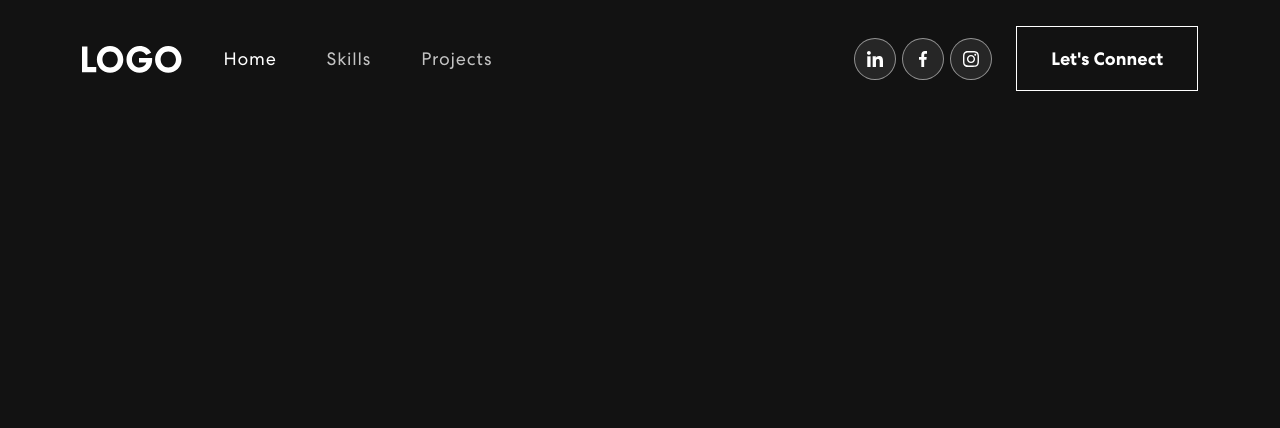
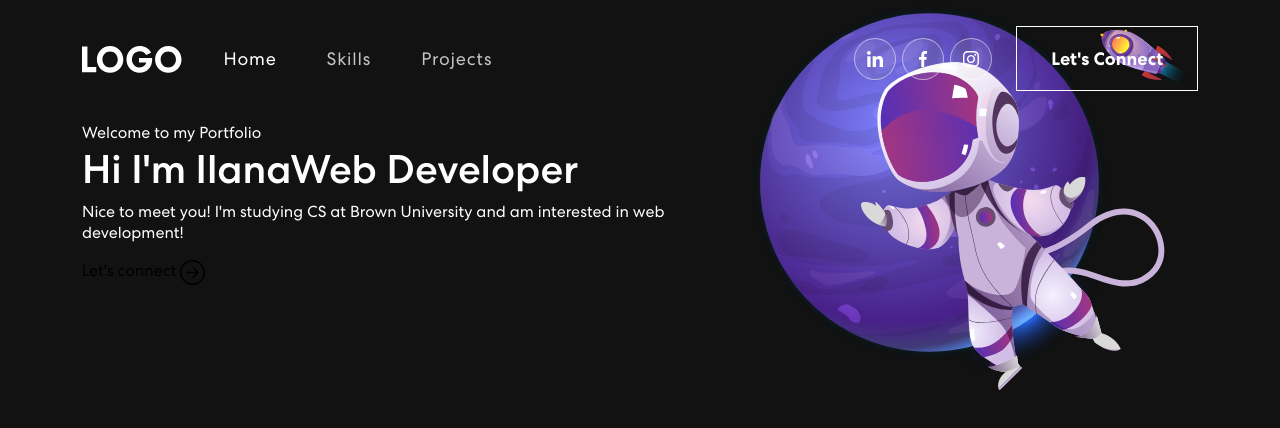
Before and after one commit to ilana27/ilana-nguyen, a React (Create React App) app: page / in a window 1280 px wide. Shown: the top 428 px of the page. Built offline with nearby package versions, Linux system fonts and the light colour scheme.

Commit message:
added navbar and banner

```diff
--- a/src/App.js
+++ b/src/App.js
@@ -2,11 +2,13 @@ import logo from './logo.svg';
 import './App.css';
 import 'bootstrap/dist/css/bootstrap.min.css';
 import { NavBar } from "./components/NavBar";
+import { Banner } from "./components/Banner";
 
 function App() {
   return (
     <div className="App">
       <NavBar />
+      <Banner />
     </div>
   );
 }
--- /dev/null
+++ b/src/components/Banner.js
@@ -0,0 +1,61 @@
+import { useState, useEffect } from "react";
+import { Container, Row, Col } from "react-bootstrap";
+import { ArrowRightCircle } from "react-bootstrap-icons";
+import headerImg from "../assets/img/header-img.svg";
+
+export const Banner = () => {
+    const [loopNum, setLoopNum] = useState(0);
+    const [isDeleting, setIsDeleting] = useState(false);
+    const toRotate = [ "Web Developer", "Web Designer", "UI/UX Designer" ];
+    const [text, setText] = useState('');
+    const [delta, setDelta] = useState(300 - Math.random() * 100);
+    const period = 2000;
+
+    useEffect(() => {
+        let ticker = setInterval(() => {
+            tick();
+        },delta)
+
+        return () => { clearInterval(ticker)}
+    }, [text])
+
+    const tick = () => {
+        let i = loopNum % toRotate.length;
+        let fullText = toRotate[i];
+        let updatedText = isDeleting ? fullText.substring(0, text.length - 1) : fullText.substring(0, text.length + 1);
+
+        setText(updatedText);
+
+        if (isDeleting) {
+            setDelta(prevDelta => prevDelta / 2)
+        }
+
+        if (!isDeleting && updatedText === fullText) {
+            setIsDeleting(true);
+            setDelta(period);
+
+        } else if (isDeleting && updatedText === '') {
+            setIsDeleting(false);
+            setLoopNum(loopNum + 1);
+            setDelta(500);
+        }
+    }
+
+    return (
+        <section className="banner" id="home">
+            <Container>
+                <Row className = "align-items-center">
+                    <Col xs={12} md={6} xl={7}>
+                        <span className="tagline">Welcome to my Portfolio</span>
+                        <h1>{`Hi I'm Ilana`}<span className = "wrap">{text}</span></h1>
+                        <p>Nice to meet you! I'm studying CS at Brown University and am interested in web development!</p>
+                        <button onClick={() => console.log("connect")}>Let's connect <ArrowRightCircle size={25} /></button>
+                    </Col>
+                    <Col xs={12} md={6} xl={5}>
+                        <img src={headerImg} alt="Header Img" />
+                    </Col>
+                </Row>
+            </Container>
+        </section>
+    )
+}
```
Also changed, not shown: package.json (+7 -0 lines), src/assets/img/header-img.svg (added), 1 other file (tests, documents, lock files or other folders).
